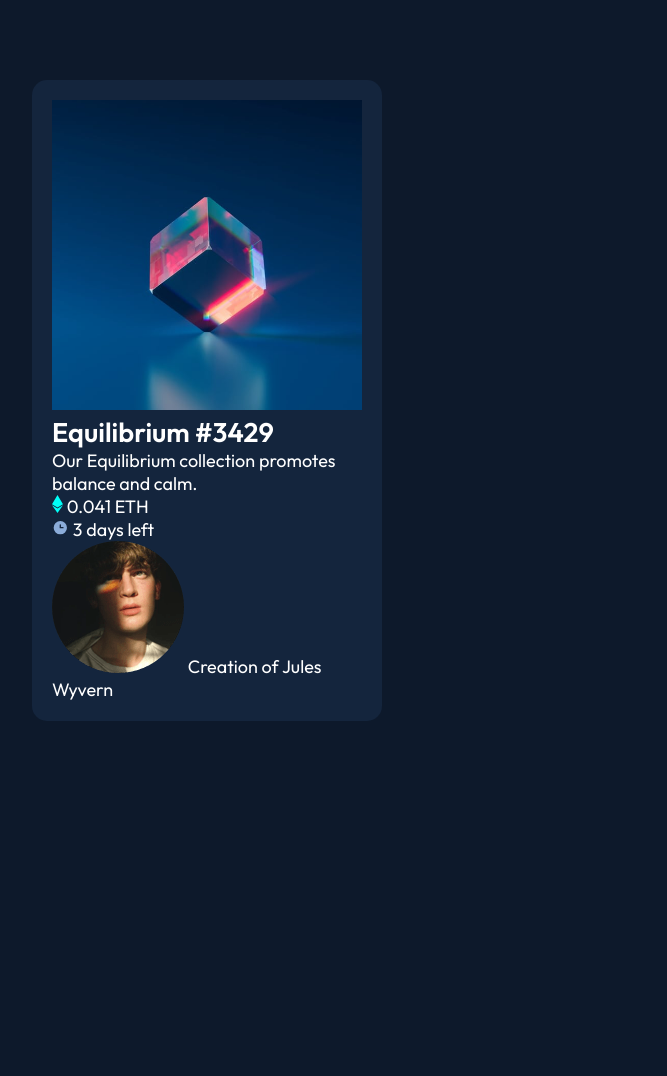
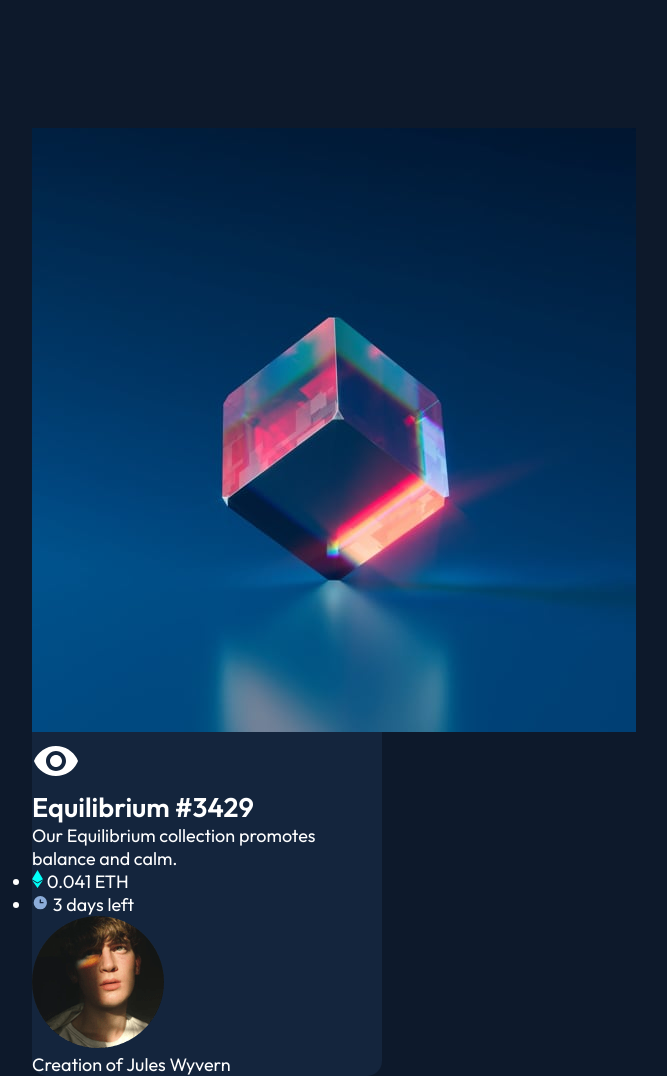
Before and after one commit to chpseb/NFT_PreviewCard, a plain HTML site: page index.html in a window 1280 px wide. Shown: the whole page, without its empty margins (433-1100 px from the left). Before the commit the page ends 1040 px from the top, so only its background shows below. Drawn offline with Linux system fonts and the light colour scheme.

Commit message:
Redoing HTML tree

```diff
--- a/css/index.css
+++ b/css/index.css
@@ -1,3 +1,9 @@
+* {
+  padding: 0;
+  margin: 0;
+  box-sizing: border-box;
+}
+
 :root {
   --PrimarySoftBlue: hsl(215, 51%, 70%);
   --Cyan: hsl(178, 100%, 50%);
@@ -6,12 +12,6 @@
   --Line-background-dark-blue: hsl(215, 32%, 27%);
   --White: hsl(0, 0%, 100%);
   --Outfit: "Outfit", sans-serif;
-}
-
-* {
-  padding: 0;
-  margin: 0;
-  box-sizing: border-box;
 }
 
 body {
@@ -24,36 +24,12 @@ body {
   font-family: var(--Outfit);
   color: var(--White);
 }
-.main-container {
+
+main {
   background-color: var(--Card-background-dark-blue);
   display: flex;
   flex-direction: column;
   max-width: 350px;
   border-radius: 15px;
+  margin-top: 10%;
 }
-
-.nft-card-container {
-  border-radius: 8px;
-  padding: 20px;
-}
-
-.equilibrium-img img {
-  width: 100%;
-  position: relative;
-  cursor: pointer;
-}
-
-.icon-view {
-  inset: 0;
-  position: absolute;
-  display: flex;
-  justify-content: center;
-  align-items: center;
-  visibility: hidden;
-  z-index: 1;
-}
-
-.equilibrium-img:hover {
-  background-color: red;
-  visibility: visible;
-}
--- a/index.html
+++ b/index.html
@@ -18,45 +18,29 @@
   </head>
   <body>
     <!-- Main Container -->
-    <main class="main-container">
-      <!-- Card Container -->
-      <div class="nft-card-container">
-        <!-- Equilibrium Cube -->
-        <article
-          class="equilibrium-img"
-          role="img"
-          aria-label="Equilibrium Cube">
+    <main class="container">
+      <!-- Main Image Container -->
+      <article class="main-image">
         <img src="./images/image-equilibrium.jpg" alt="" />
-
-          <div class="icon-view">
+        <div>
           <img src="./images/icon-view.svg" alt="" />
         </div>
       </article>
-
-        <!-- Text Content -->
-        <div class="text-content-nft">
+      <!-- Body Content -->
+      <div>
         <h2>Equilibrium #3429</h2>
         <p>Our Equilibrium collection promotes balance and calm.</p>
+
+        <ul>
+          <li><img src="./images/icon-ethereum.svg" alt="" /> 0.041 ETH</li>
+          <li><img src="./images/icon-clock.svg" alt="" /> 3 days left</li>
+        </ul>
       </div>
-
-        <!-- Currency and Time -->
-        <div class="currency-and-time">
-          <div class="nft-price">
-            <img src="./images/icon-ethereum.svg" alt="" />
-            <span>0.041 ETH</span>
-          </div>
-
-          <div class="time-left">
-            <img src="./images/icon-clock.svg" alt="" />
-            <span class="days-left"> 3 days left</span>
-          </div>
-
-          <!-- Footer -->
-          <footer class="footer">
+      <!-- Avatar -->
+      <article class="avatar">
         <img src="./images/image-avatar.png" alt="" />
-            <span class="creator">Creation of Jules Wyvern</span>
-          </footer>
-        </div>
+        <p>Creation of <span>Jules Wyvern</span></p>
+      </article>
     </div>
     </main>
   </body>
```
Lines whose indentation alone changed are shown as unchanged.
